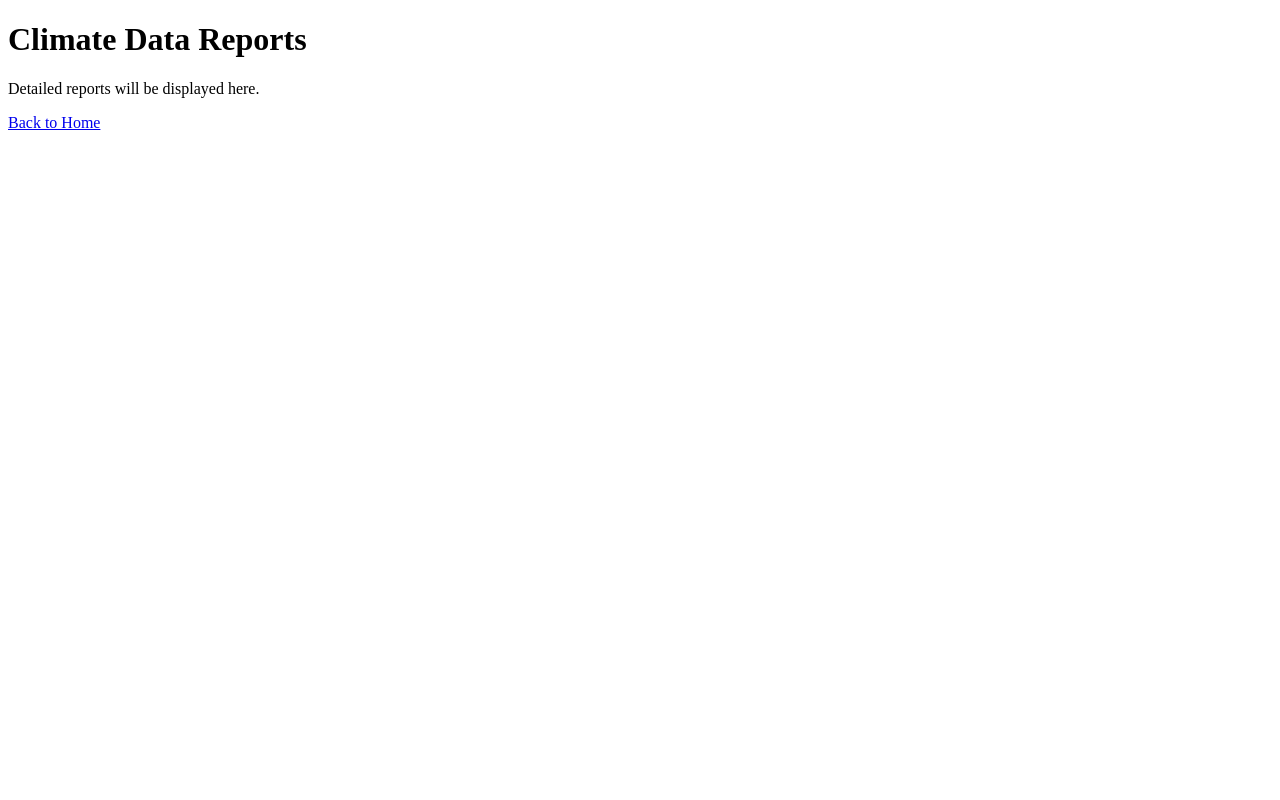
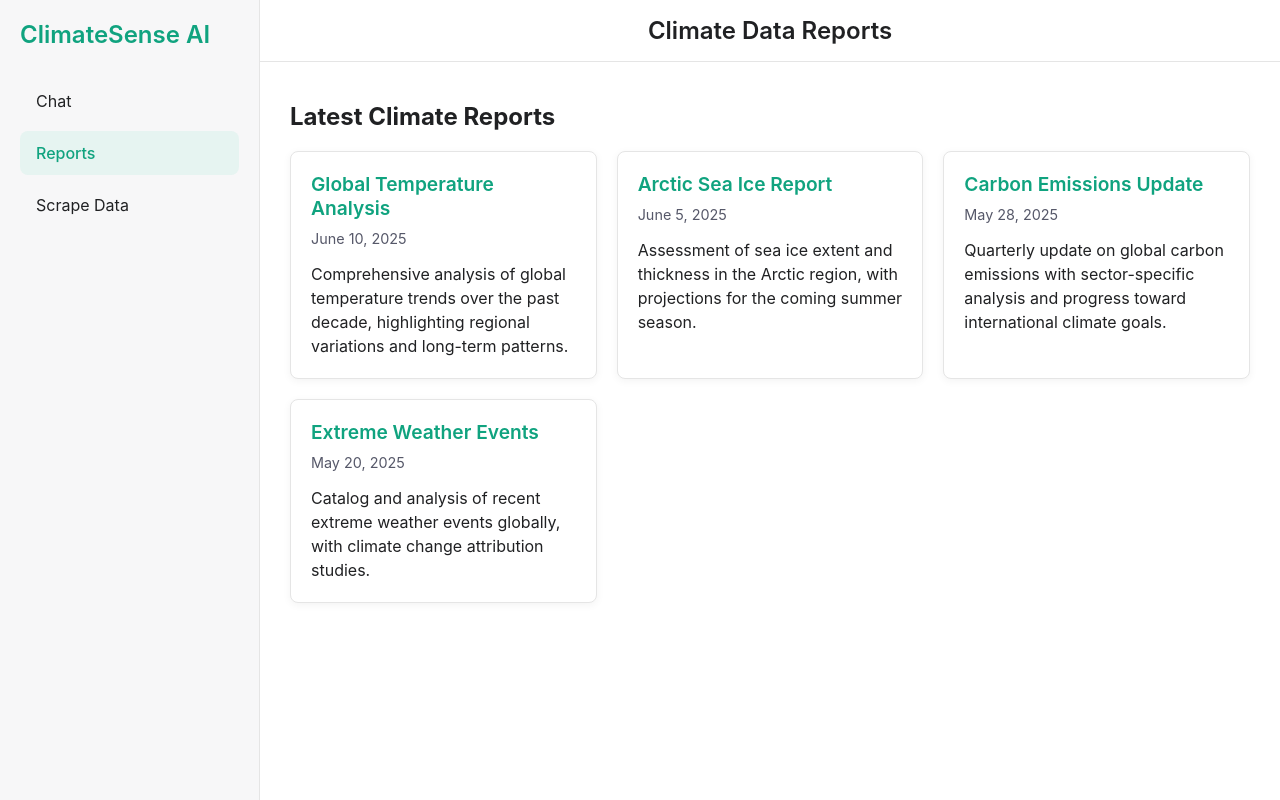
Before and after one commit to Anaboh/climatesense-a1, a FastAPI app: page /reports in a window 1280 px wide. Run offline with FastAPI, Linux system fonts and the light colour scheme.

Commit message:
Update reports.html

```diff
--- a/templates/reports.html
+++ b/templates/reports.html
@@ -3,10 +3,122 @@
 <head>
     <title>Climate Reports</title>
     <link rel="icon" href="/static/favicon.ico">
+    <link rel="stylesheet" href="/static/styles.css">
+    <style>
+        .reports-container {
+            max-width: 1000px;
+            margin: 40px auto;
+            padding: 0 20px;
+        }
+
+        .report-grid {
+            display: grid;
+            grid-template-columns: repeat(auto-fill, minmax(300px, 1fr));
+            gap: 20px;
+            margin-top: 20px;
+        }
+
+        .report-card {
+            border: 1px solid var(--border);
+            border-radius: 8px;
+            padding: 20px;
+            background: white;
+            box-shadow: 0 2px 8px rgba(0,0,0,0.05);
+            transition: transform 0.2s, box-shadow 0.2s;
+        }
+
+        .report-card:hover {
+            transform: translateY(-5px);
+            box-shadow: 0 5px 15px rgba(0,0,0,0.1);
+        }
+
+        .report-title {
+            font-size: 1.2rem;
+            font-weight: 600;
+            margin-bottom: 10px;
+            color: var(--primary);
+        }
+
+        .report-date {
+            color: var(--text-secondary);
+            font-size: 0.9rem;
+            margin-bottom: 15px;
+        }
+
+        .report-summary {
+            line-height: 1.5;
+            color: var(--text-primary);
+        }
+    </style>
 </head>
 <body>
-    <h1>Climate Data Reports</h1>
-    <p>Detailed reports will be displayed here.</p>
-    <a href="/">Back to Home</a>
+    <div class="sidebar">
+        <div class="logo">ClimateSense AI</div>
+        <nav class="sidebar-nav">
+            <a href="/">Chat</a>
+            <a href="/reports" class="active">Reports</a>
+            <a href="#" onclick="startScrape()">Scrape Data</a>
+        </nav>
+    </div>
+
+    <div class="main-content">
+        <header>
+            <h1>Climate Data Reports</h1>
+        </header>
+
+        <div class="reports-container">
+            <h2>Latest Climate Reports</h2>
+            <div class="report-grid">
+                <div class="report-card">
+                    <div class="report-title">Global Temperature Analysis</div>
+                    <div class="report-date">June 10, 2025</div>
+                    <div class="report-summary">
+                        Comprehensive analysis of global temperature trends over the past decade,
+                        highlighting regional variations and long-term patterns.
+                    </div>
+                </div>
+
+                <div class="report-card">
+                    <div class="report-title">Arctic Sea Ice Report</div>
+                    <div class="report-date">June 5, 2025</div>
+                    <div class="report-summary">
+                        Assessment of sea ice extent and thickness in the Arctic region,
+                        with projections for the coming summer season.
+                    </div>
+                </div>
+
+                <div class="report-card">
+                    <div class="report-title">Carbon Emissions Update</div>
+                    <div class="report-date">May 28, 2025</div>
+                    <div class="report-summary">
+                        Quarterly update on global carbon emissions with sector-specific analysis
+                        and progress toward international climate goals.
+                    </div>
+                </div>
+
+                <div class="report-card">
+                    <div class="report-title">Extreme Weather Events</div>
+                    <div class="report-date">May 20, 2025</div>
+                    <div class="report-summary">
+                        Catalog and analysis of recent extreme weather events globally,
+                        with climate change attribution studies.
+                    </div>
+                </div>
+            </div>
+        </div>
+    </div>
+
+    <script>
+        async function startScrape() {
+            try {
+                const response = await fetch('/scrape', { method: 'POST' });
+                const result = await response.json();
+                alert(`Scraping started: ${result.status}`);
+            } catch (error) {
+                alert('Failed to start scraping.');
+                console.error('Error:', error);
+            }
+        }
+    </script>
 </body>
 </html>
```
